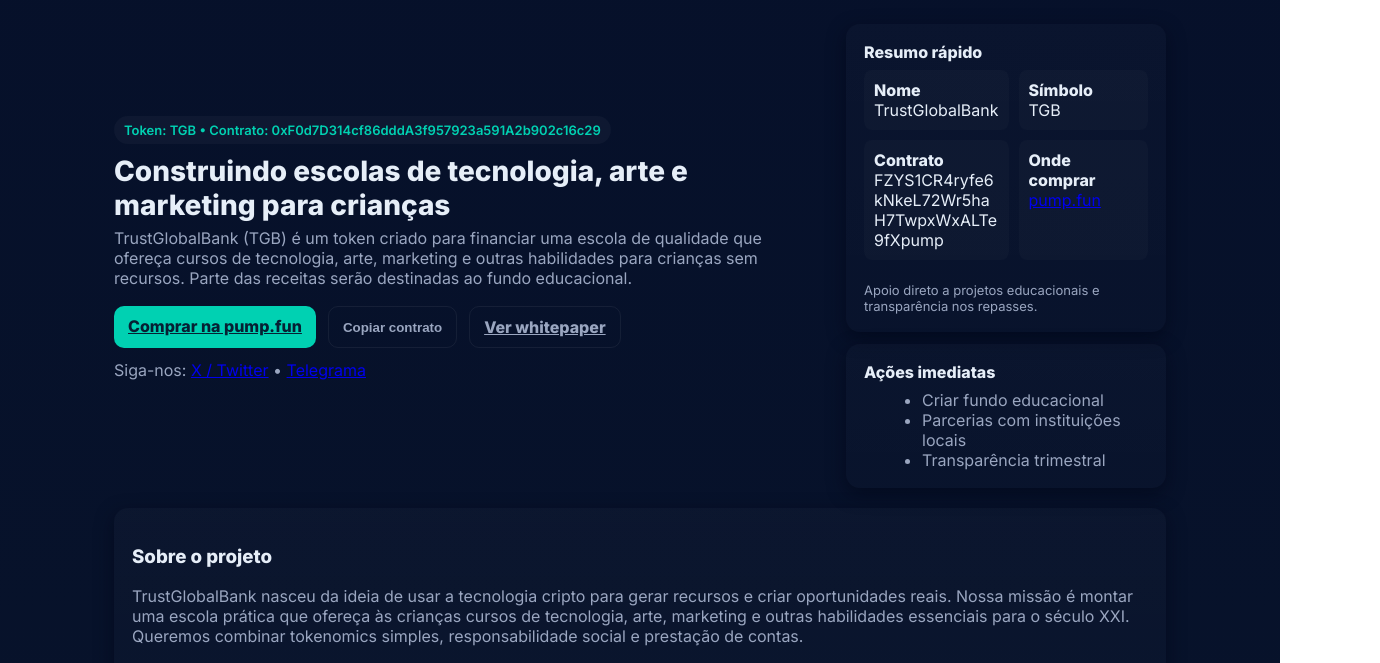
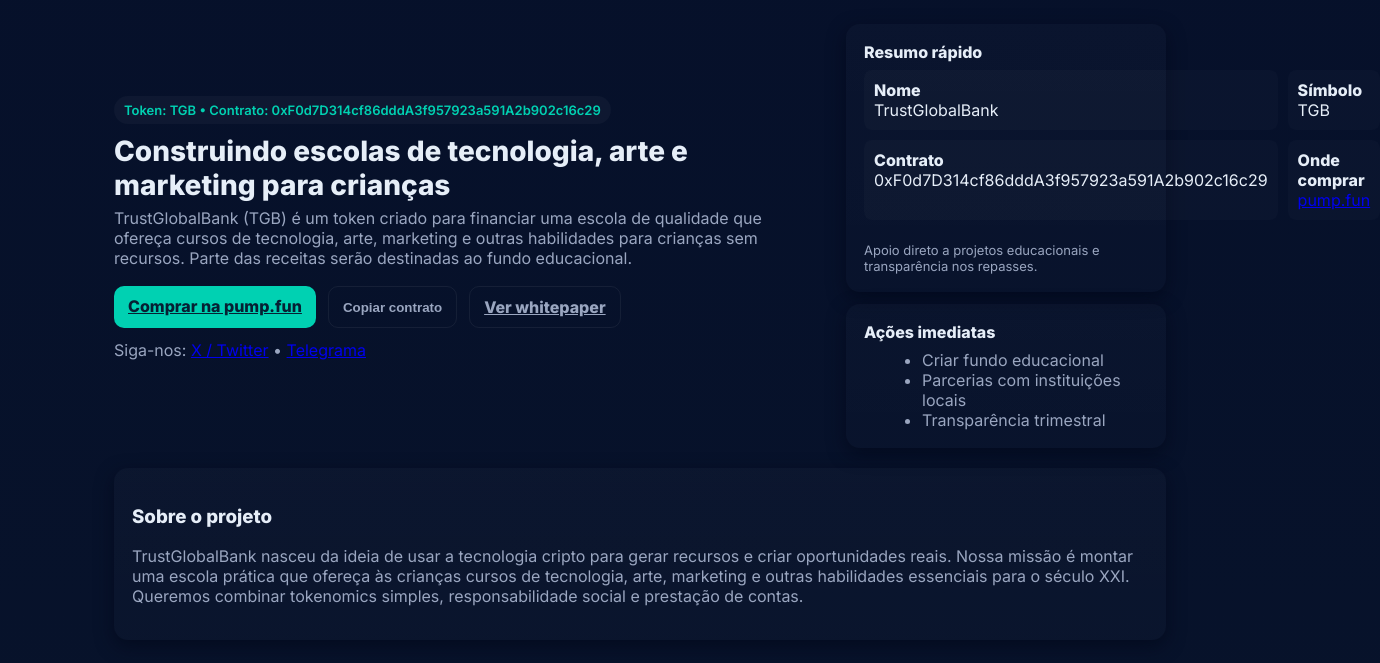
Before and after one commit to tiagoebeatriz/.html, a plain HTML site: page index.html in a window 1280 px wide. Shown: the part 120-783 px from the top of the page, 1380 px wide, since content can reach past the window. Drawn offline with Linux system fonts and the light colour scheme.

Commit message:
Update index.html

```diff
--- a/index.html
+++ b/index.html
@@ -86,8 +86,8 @@
               <div class="info-grid">
                 <div class="info-item"><strong>Nome</strong><div>TrustGlobalBank</div></div>
                 <div class="info-item"><strong>Símbolo</strong><div>TGB</div></div>
-                <div class="info-item"><strong>Contrato</strong><div style="word-break:break-word">FZYS1CR4ryfe6kNkeL72Wr5haH7TwpxWxALTe9fXpump</div></div>
-                <div class="info-item"><strong>Onde comprar</strong><div><a href="https://pump.fun/coin/FZYS1CR4ryfe6kNkeL72Wr5haH7TwpxWxALTe9fXpump" target="_blank" rel="noopener">pump.fun</a></div></div>
+                <div class="info-item"><strong>Contrato</strong><div style="word-break:break-word"></div>0xF0d7D314cf86dddA3f957923a591A2b902c16c29</div>
+                <div class="info-item"><strong>Onde comprar</strong><div><a href="https://pump.fun/coin/0xF0d7D314cf86dddA3f957923a591A2b902c16c29" target="_blank" rel="noopener">pump.fun</a></div></div>
               </div>
               <div style="margin-top:10px;color:var(--muted);font-size:13px">Apoio direto a projetos educacionais e transparência nos repasses.</div>
             </div>
```
